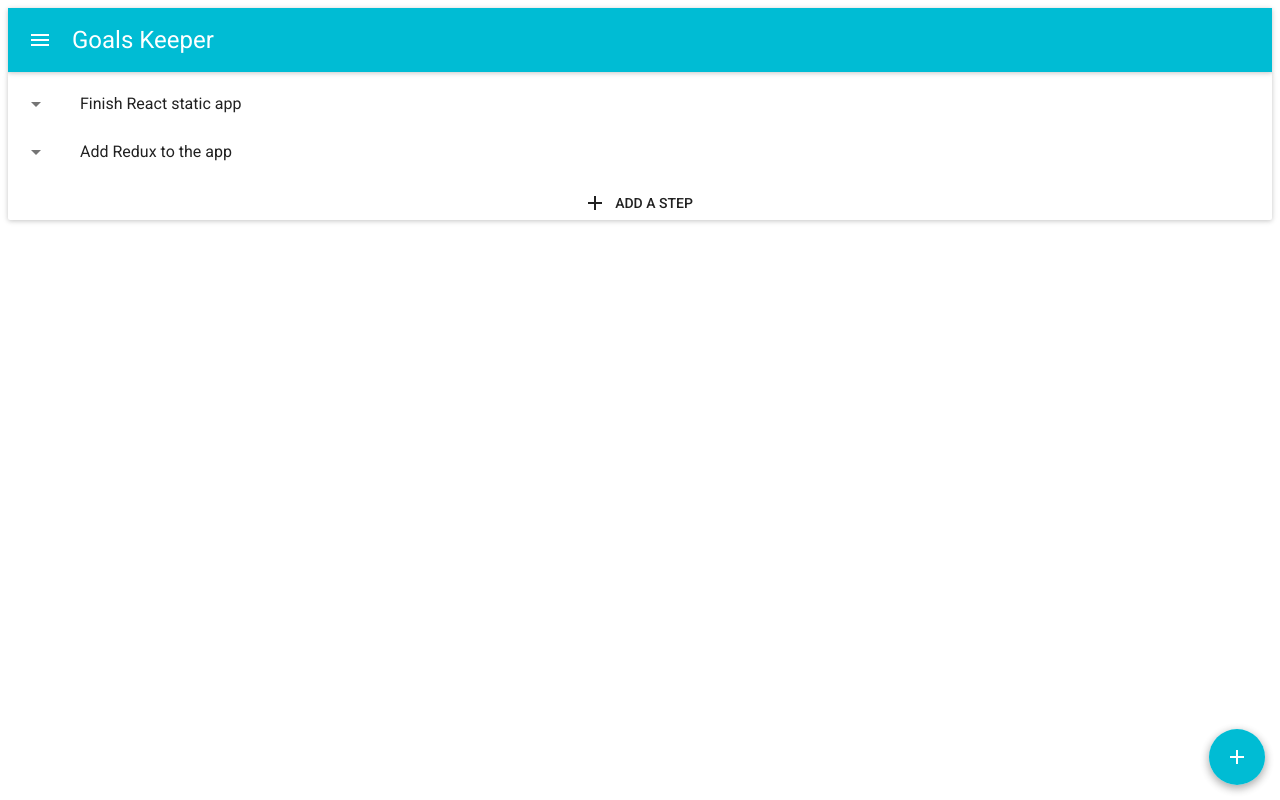
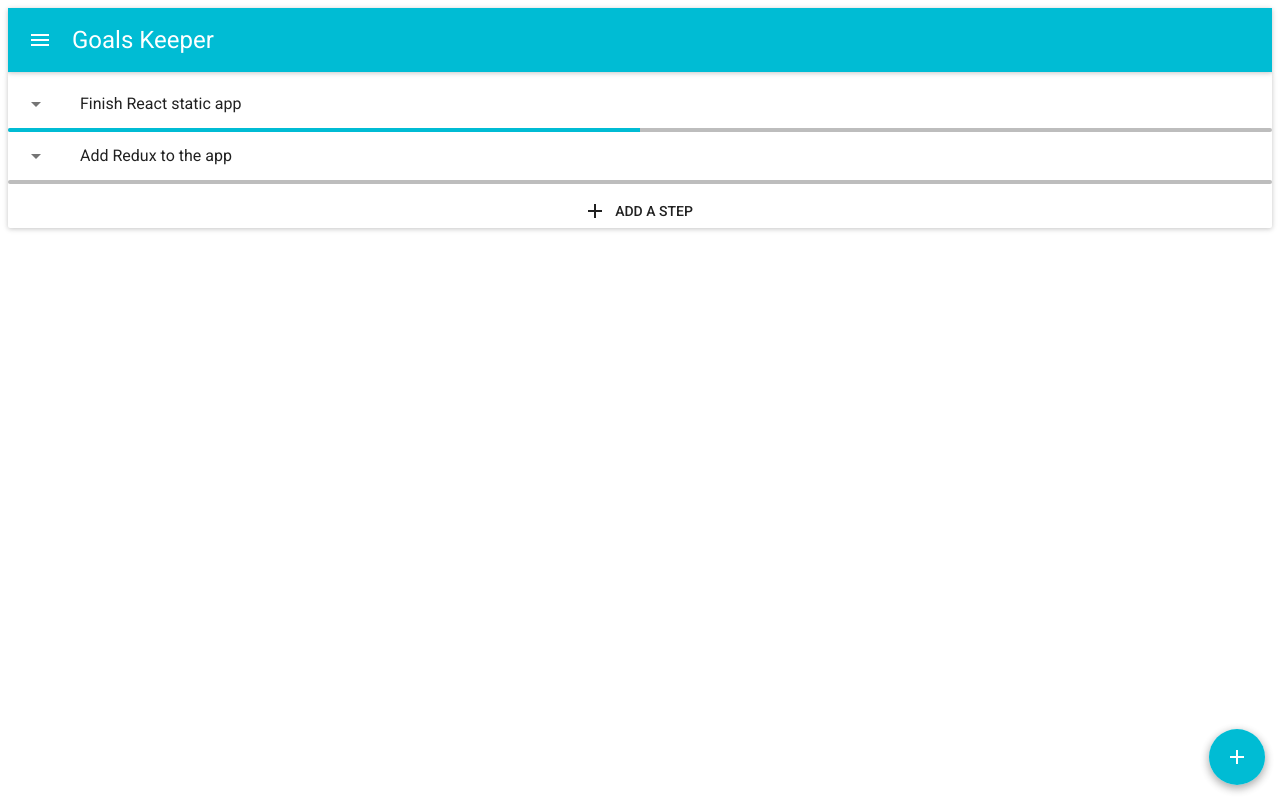
Before and after one commit to alf1o/goalskeeper, a React (Create React App) app: page / in a window 1280 px wide. Built offline with nearby package versions, Linux system fonts and the light colour scheme.

Commit message:
GoalsList renders a ListItem for each goal.

```diff
--- a/src/components/GoalsList.js
+++ b/src/components/GoalsList.js
@@ -5,6 +5,7 @@ import { List, ListItem } from 'material-ui/List';
 import FlatButton from 'material-ui/FlatButton';
 import Add from 'material-ui/svg-icons/content/add';
 import ArrowDropDown from 'material-ui/svg-icons/navigation/arrow-drop-down';
+import LinearProgress from 'material-ui/LinearProgress';
 // import DateRange from 'material-ui/svg-icons/action/date-range';
 
 class GoalsList extends Component {
@@ -12,18 +13,24 @@ class GoalsList extends Component {
     goalsById: PropTypes.object.isRequired
   };
 
+  calcPerc = steps => (steps.length
+    ? steps.filter(step => step.completed).length / steps.length * 100
+    : 0);
+
   render() {
     const { goalsById } = this.props;
     return (
       <Paper>
         <List>
           {Object.values(goalsById).map(goal => (
-            <ListItem
-              key={goal.id}
-              leftIcon={<ArrowDropDown />}
-              onClick={() => alert('Expand me')}
-              primaryText={goal.label}
-            />
+            <div key={goal.id}>
+              <ListItem
+                leftIcon={<ArrowDropDown />}
+                onClick={() => alert('Expand me')}
+                primaryText={goal.label}
+              />
+              <LinearProgress mode='determinate' value={this.calcPerc(goal.steps)} />
+            </div>
           ))}
         </List>
         <FlatButton
```
Also changed, not shown: 1 other file (tests, documents, lock files or other folders).
